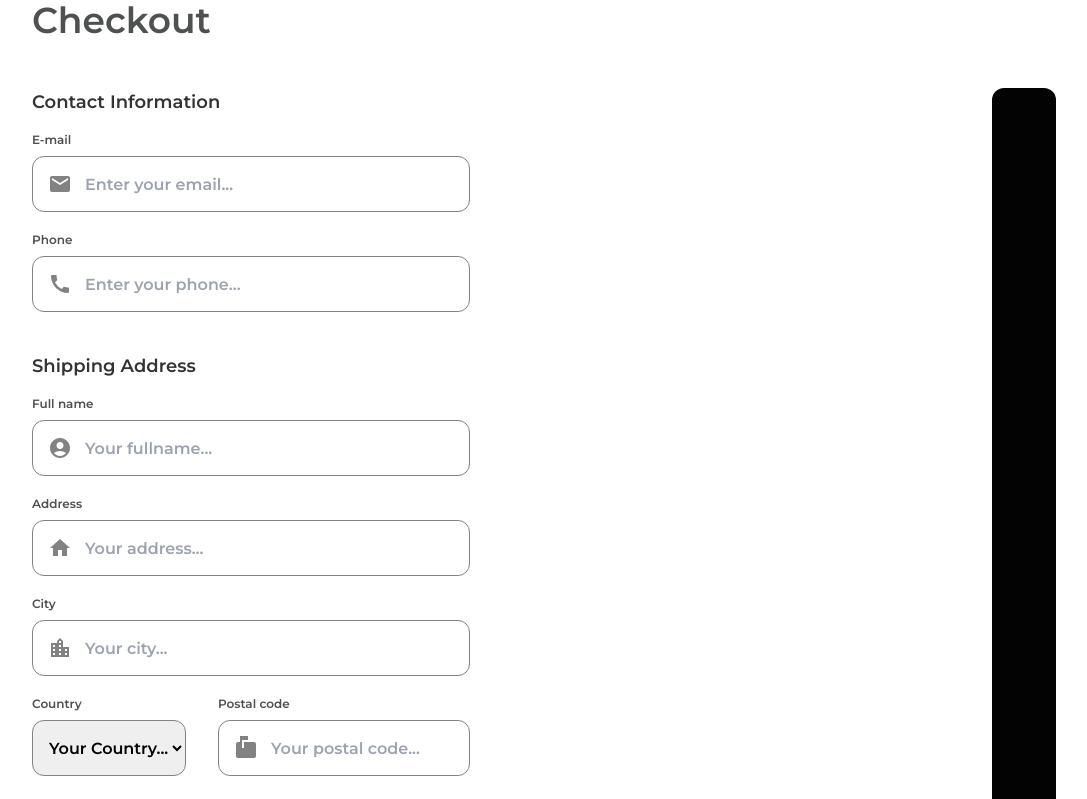
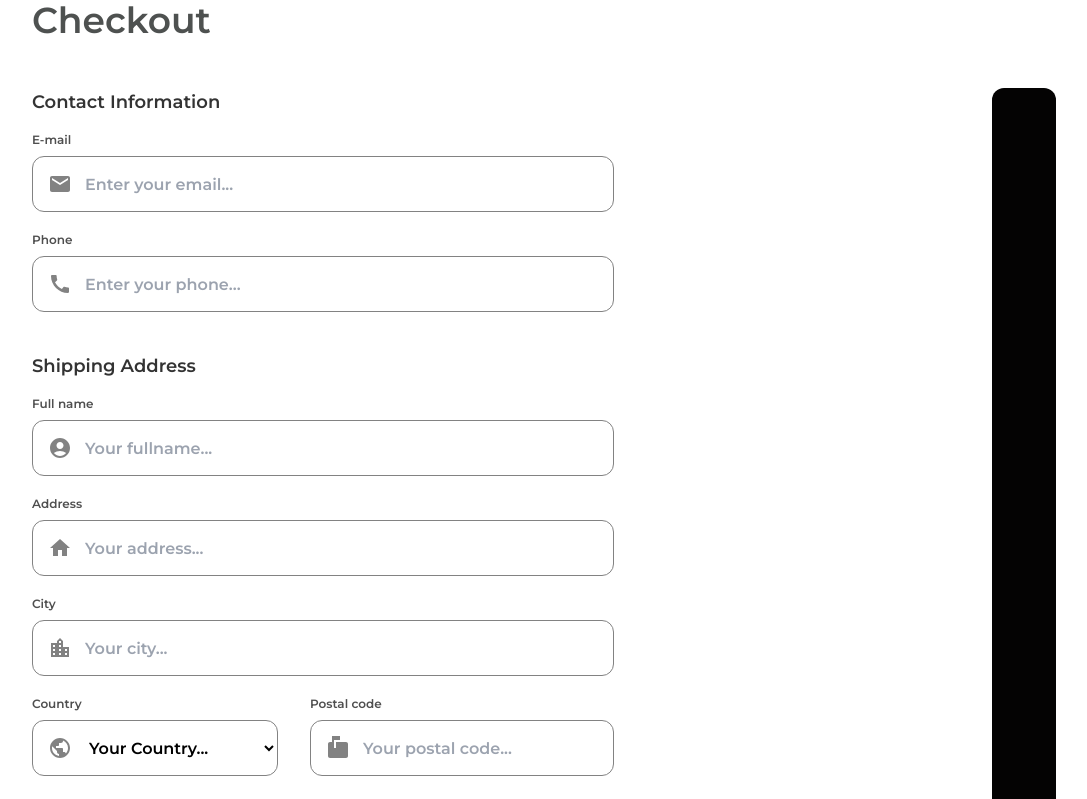
Before and after one commit to farhaan-mukarram/dev-challenges-checkout-page, a React (Vite) app: page / in a window 1280 px wide. Shown: the top 799 px of the page, without its empty margins (96-1183 px from the left). Built offline with nearby package versions, Linux system fonts and the light colour scheme.

Commit message:
feat: update styling for the country select element

```diff
--- a/src/components/Form/Input.tsx
+++ b/src/components/Form/Input.tsx
@@ -28,7 +28,7 @@ const Input: FunctionComponent<Props> = ({
         <input
           id={id}
           {...props}
-          className="border border-[#828282] rounded-xl h-14 pl-[3.25rem] w-full"
+          className="border border-[#828282] rounded-xl h-14 px-[3.25rem] w-full"
           type={type ?? "text"}
         />
       </div>
--- a/src/components/Main/index.tsx
+++ b/src/components/Main/index.tsx
@@ -6,6 +6,7 @@ import cityIcon from "../../assets/icons/city.svg";
 import emailIcon from "../../assets/icons/email.svg";
 import houseIcon from "../../assets/icons/home.svg";
 import mailboxIcon from "../../assets/icons/mailbox.svg";
+import globeIcon from "../../assets/icons/globe.svg";
 
 const Main = () => {
   return (
@@ -66,8 +67,15 @@ const Main = () => {
                     <label className="text-xs text-[#4F4F4F]" htmlFor="country">
                       Country
                     </label>
+
+                    <div className="relative flex w-full">
+                      <img
+                        src={globeIcon}
+                        alt=""
+                        className="absolute top-0 bottom-0 my-auto pointer-events-none left-4"
+                      />
                       <select
-                      className="border border-[#828282] rounded-xl h-14 pl-3"
+                        className="border border-[#828282] rounded-xl h-14 px-[3.25rem] bg-white"
                         name="country"
                         id="country"
                         placeholder="Your country..."
@@ -77,6 +85,7 @@ const Main = () => {
                         <option value="countryB">Country B</option>
                         <option value="countryC">Country C</option>
                       </select>
+                    </div>
                   </div>
 
                   <Input
```
Lines whose indentation alone changed are shown as unchanged.
